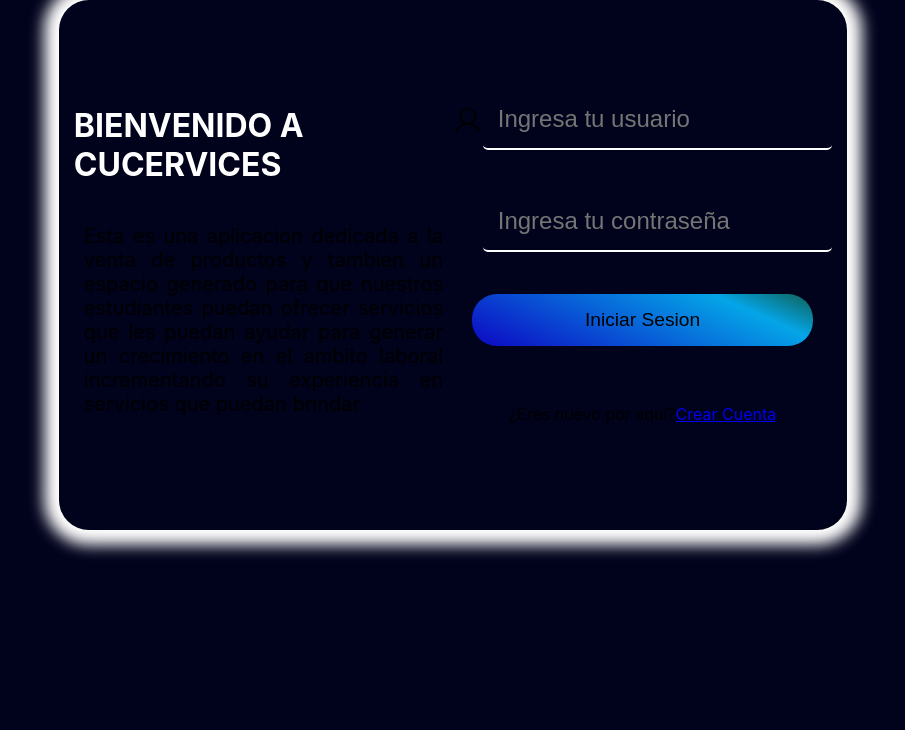
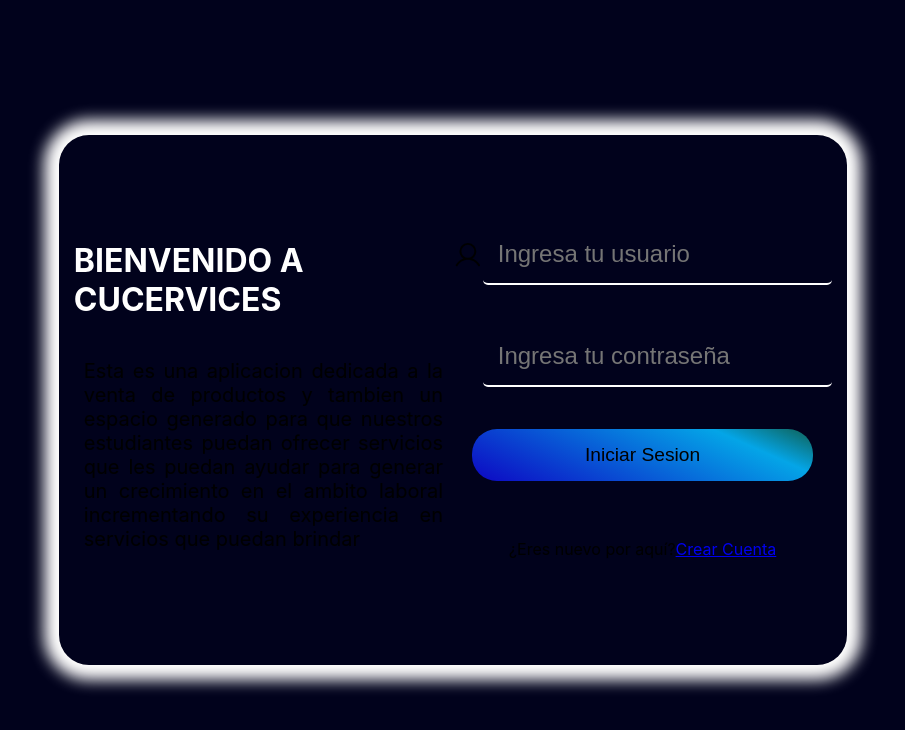
Before and after one commit to luisgmontes99/cucervices_vite, a React (Vite) app: page /login in a window 1280 px wide. Shown: the top 730 px of the page, without its empty margins (187-1092 px from the left). Built offline with nearby package versions, Linux system fonts and the light colour scheme; some icons are missing.

Commit message:
Ajuste realizado

```diff
--- a/src/pages/Login.jsx
+++ b/src/pages/Login.jsx
@@ -52,7 +52,6 @@ export const Login = () => {
   };
 
   return (
-    <div>
       <form onSubmit={handleSubmit} id="app">
         <div id="box">
           <div id="frase">
@@ -101,7 +100,6 @@ export const Login = () => {
           </div>
         </div>
       </form>
-    </div>
   );
 };
 
--- a/src/styles/Login.css
+++ b/src/styles/Login.css
@@ -17,8 +17,10 @@ html {
 }
 
 #app {
+  height: 100%;
   display: flex;
   justify-content: center;
+  align-items: center;
 }
 
 #box {
```
